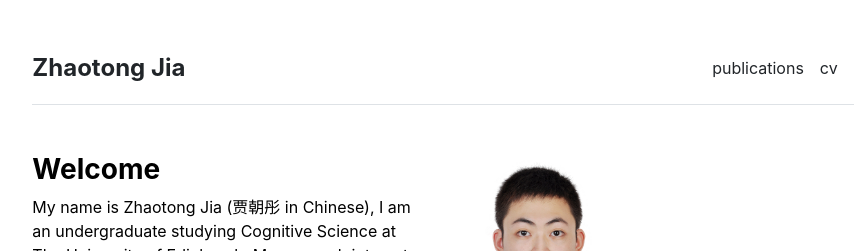
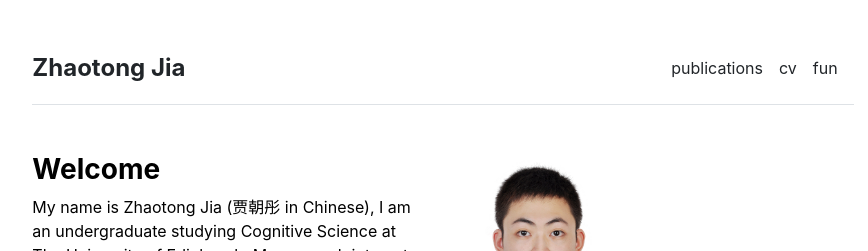
Before and after one commit to chotong/chotong.github.io, a Jekyll site: the page built from docs/index.md, in a window 1280 px wide. Shown: the top 251 px of the page, without its empty margins (197-1065 px from the left). Built offline with Jekyll 4.4.1, drawn with Linux system fonts in a browser that asks for light colours.

Commit message:
Update settings.yml

```diff
--- a/docs/_data/settings.yml
+++ b/docs/_data/settings.yml
@@ -1,6 +1,7 @@
 menu:
 - {name: 'publications', url: '/publications'}
 - {name: 'cv', url: '/cv'}
+- {name: 'fun', url: '/fun'}
 
 social:
 - {icon: 'github', link: 'https://github.com/chotong'}
```
